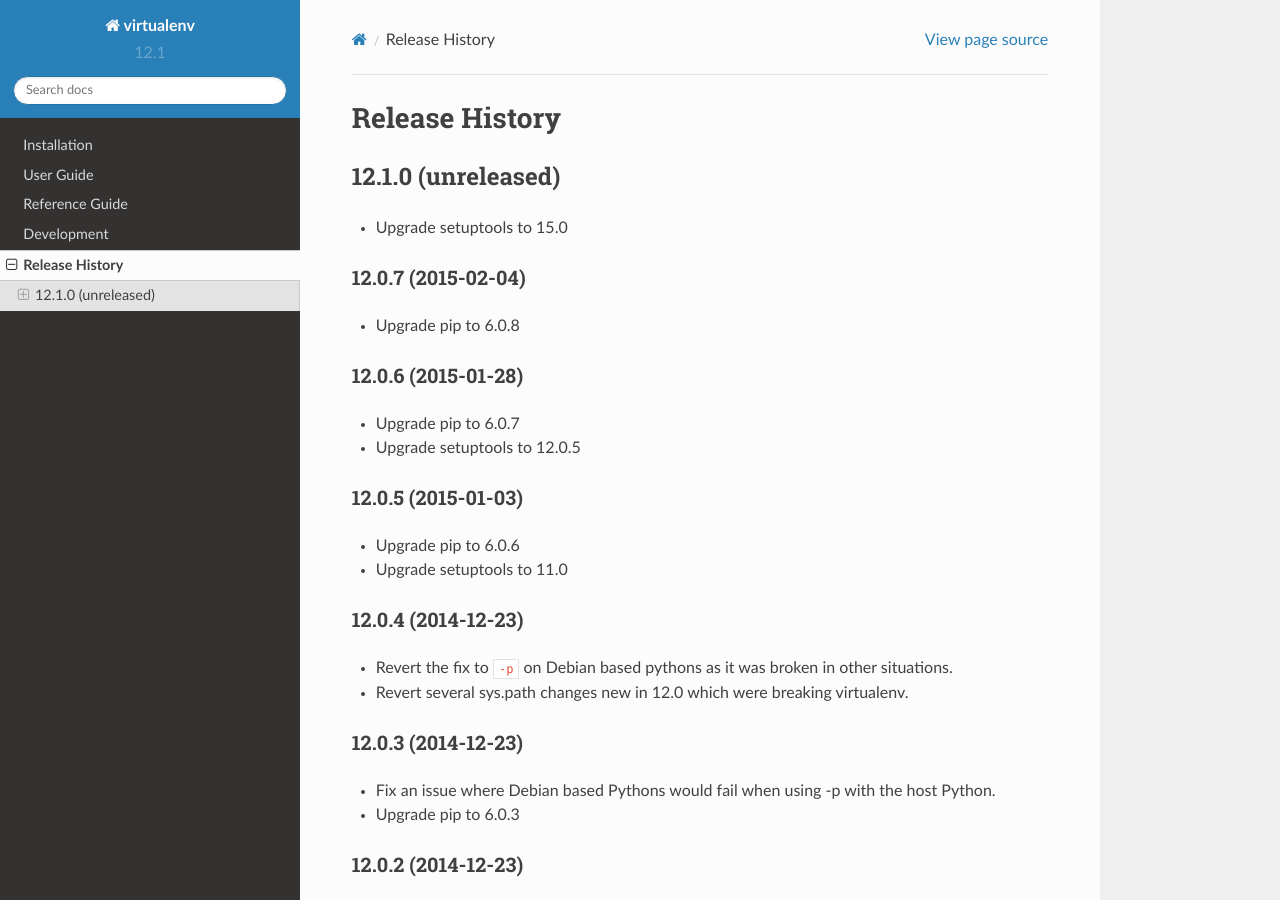
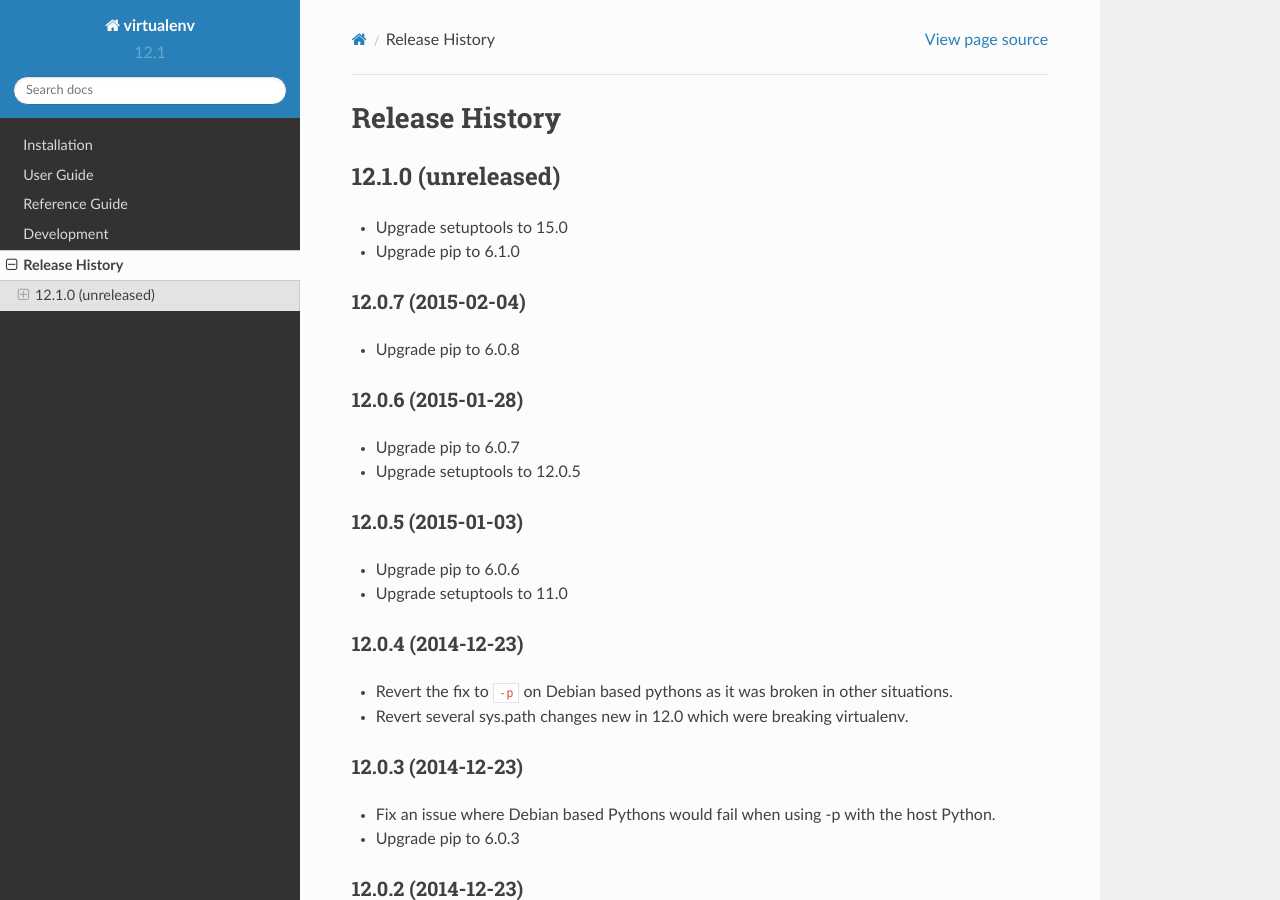
Before and after one commit to pypa/virtualenv, a Sphinx documentation site: the page built from docs/changes.rst, in a window 1280 px wide and 900 px high. Built offline with Sphinx 7.4.7 and the Read the Docs theme 2.0.0, drawn with Linux system fonts in a browser that asks for light colours.

Commit message:
Upgrade pip to 6.1.0

```diff
--- a/docs/changes.rst
+++ b/docs/changes.rst
@@ -5,6 +5,8 @@
 ~~~~~~~~~~~~~~~~~~~
 
 * Upgrade setuptools to 15.0
+
+* Upgrade pip to 6.1.0
 
 
 12.0.7 (2015-02-04)
```
Also changed, not shown: 2 other files.
